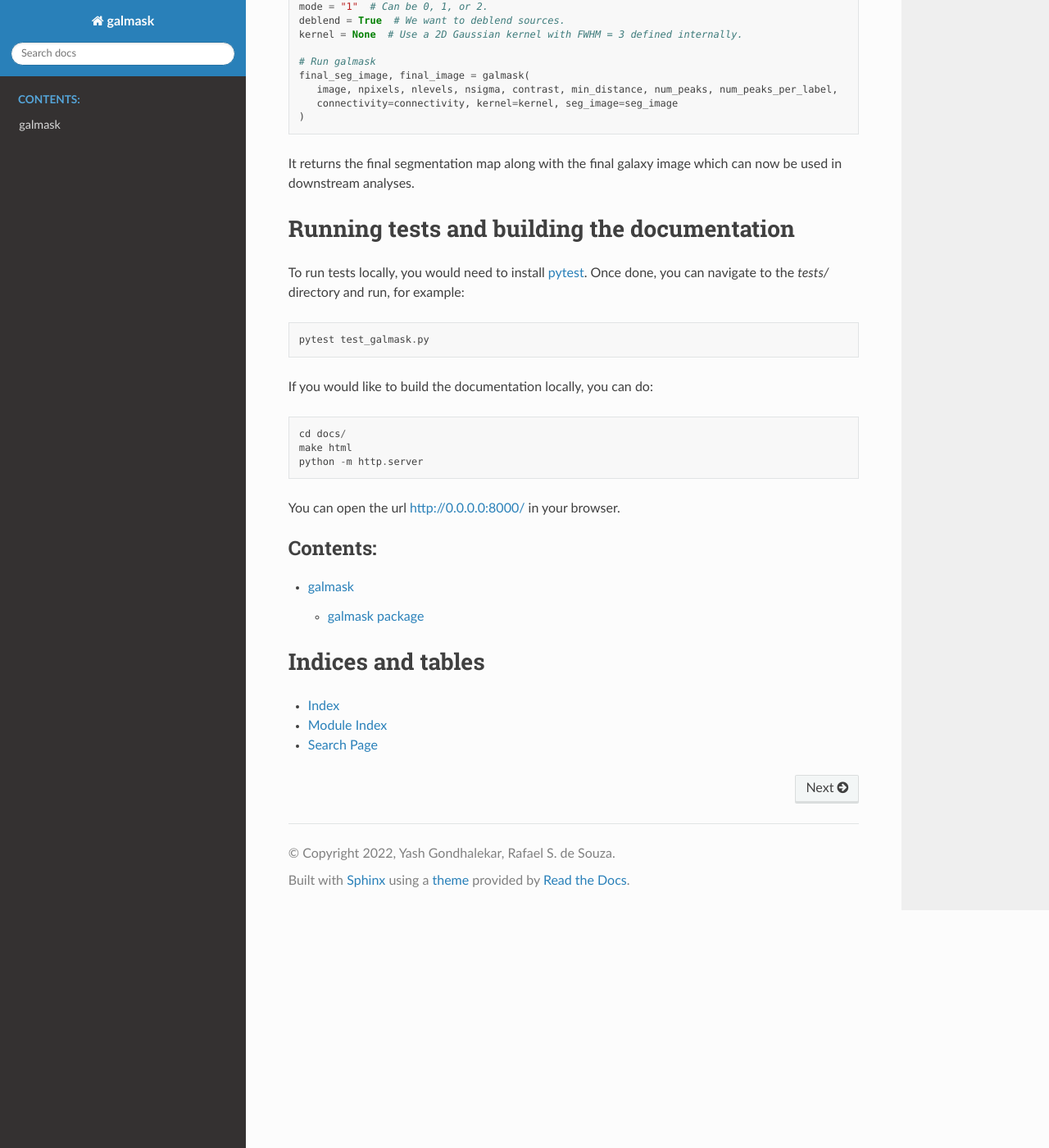
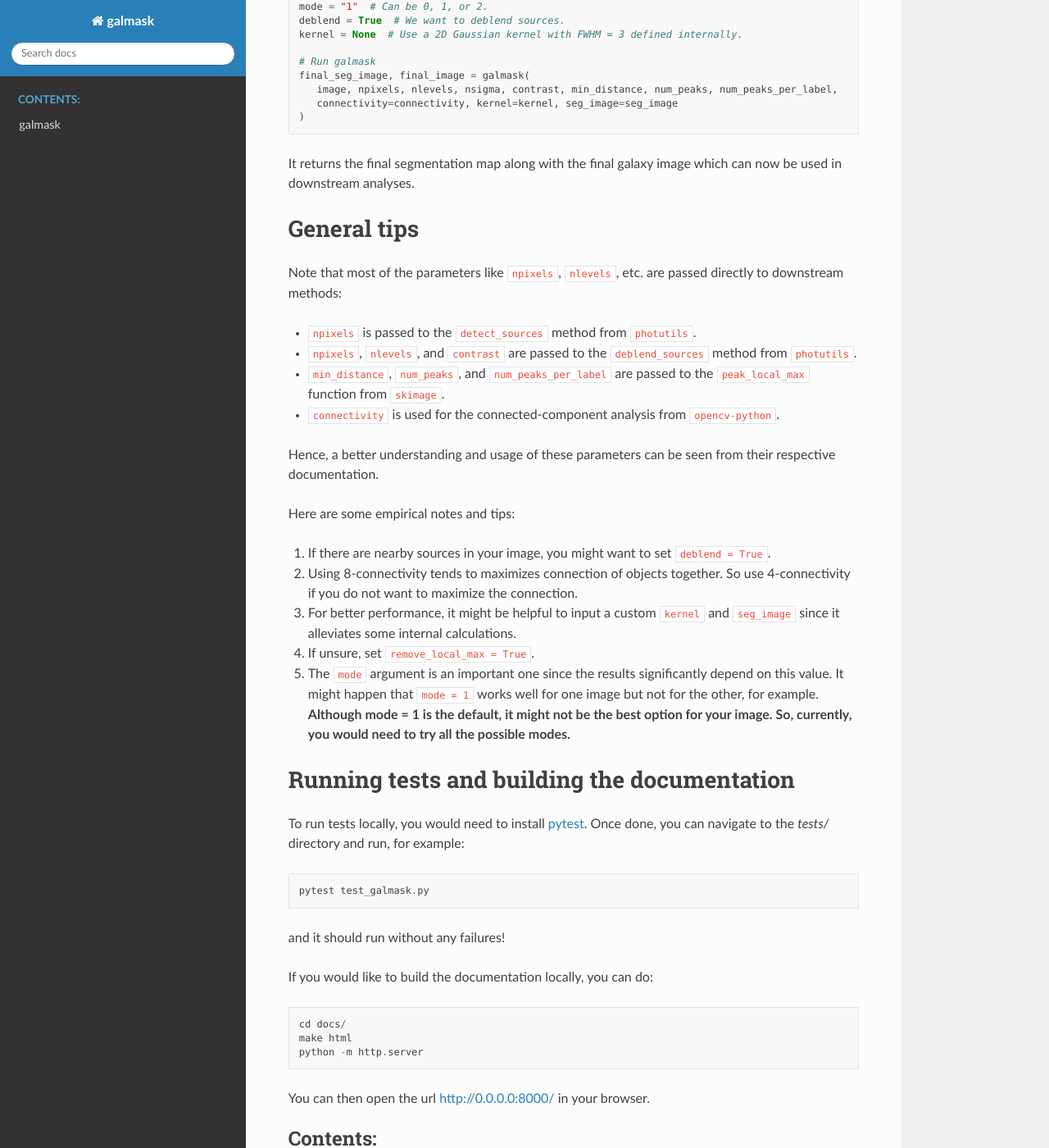
Before and after one commit to Yash-10/galmask, a Sphinx documentation site: the page built from docs/index.rst, in a window 1280 px wide and 1400 px high, scrolled down 1291 px. Shown: the whole window at 82% size. Built offline with Sphinx 7.4.7 and the Read the Docs theme 2.0.0, drawn with Linux system fonts in a browser that asks for light colours; some of the changed text lies outside the part shown.

Commit message:
Update documentation

```diff
--- a/docs/index.rst
+++ b/docs/index.rst
@@ -68,6 +68,25 @@ Example usage
 
 It returns the final segmentation map along with the final galaxy image which can now be used in downstream analyses.
 
+General tips
+============
+
+Note that most of the parameters like ``npixels``, ``nlevels``, etc. are passed directly to downstream methods:
+
+- ``npixels`` is passed to the ``detect_sources`` method from ``photutils``.
+- ``npixels``, ``nlevels``, and ``contrast`` are passed to the ``deblend_sources`` method from ``photutils``.
+- ``min_distance``, ``num_peaks``, and ``num_peaks_per_label`` are passed to the ``peak_local_max`` function from ``skimage``.
+- ``connectivity`` is used for the connected-component analysis from ``opencv-python``.
+
+Hence, a better understanding and usage of these parameters can be seen from their respective documentation.
+
+Here are some empirical notes and tips:
+
+#. If there are nearby sources in your image, you might want to set ``deblend = True``.
+#. Using 8-connectivity tends to maximizes connection of objects together. So use 4-connectivity if you do not want to maximize the connection.
+#. For better performance, it might be helpful to input a custom ``kernel`` and ``seg_image`` since it alleviates some internal calculations.
+#. If unsure, set ``remove_local_max = True``.
+#. The ``mode`` argument is an important one since the results significantly depend on this value. It might happen that ``mode = 1`` works well for one image but not for the other, for example. **Although mode = 1 is the default, it might not be the best option for your image. So, currently, you would need to try all the possible modes.**
 
 Running tests and building the documentation
 ============================================
@@ -77,13 +96,15 @@ navigate to the `tests/` directory and run, for example::
 
    pytest test_galmask.py
 
+and it should run without any failures!
+
 If you would like to build the documentation locally, you can do::
 
     cd docs/
     make html
     python -m http.server
 
-You can open the url http://0.0.0.0:8000/ in your browser.
+You can then open the url http://0.0.0.0:8000/ in your browser.
 
 
 .. toctree::
```
Also changed, not shown: other parts of docs/index.rst (+2 -2 lines).
